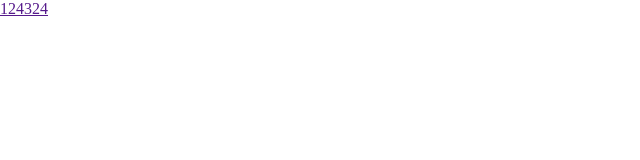
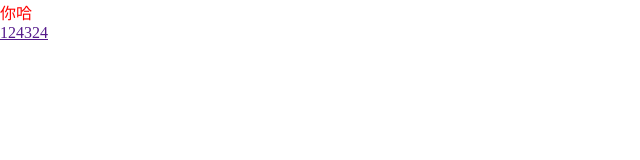
Before and after one commit to qinquanxing/2020-4-11, a plain HTML site: page index.html in a window 1280 px wide. Shown: the whole page, without its empty margins (0-640 px from the left). Drawn offline with Linux system fonts and the light colour scheme.

Commit message:
Update index.html

```diff
--- a/index.html
+++ b/index.html
@@ -26,5 +26,6 @@
 
 </head>
 <body>
+	<div style="color:red">你哈</div>
 	<a href="">124324</a>
 </body></html>
```
